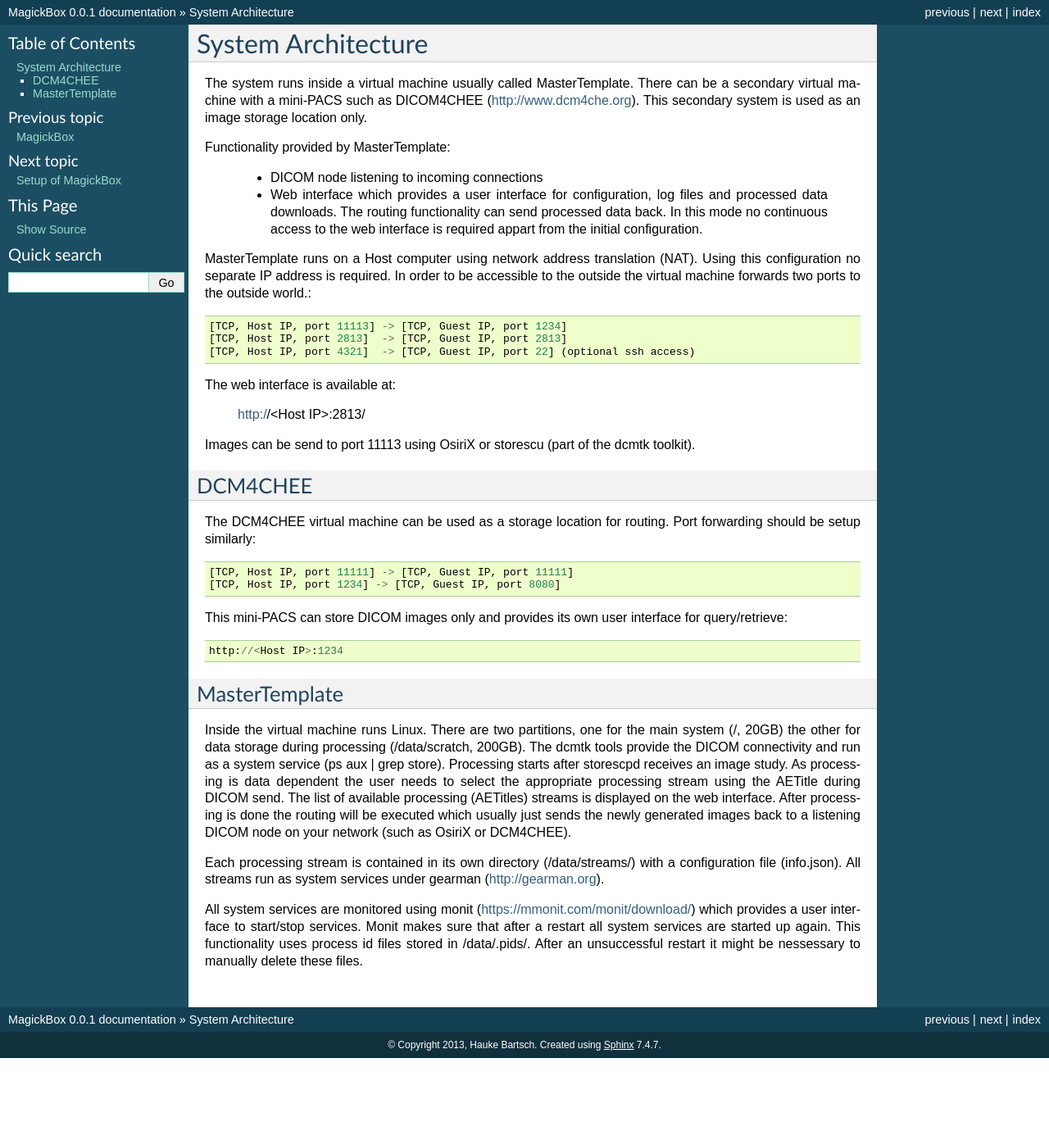
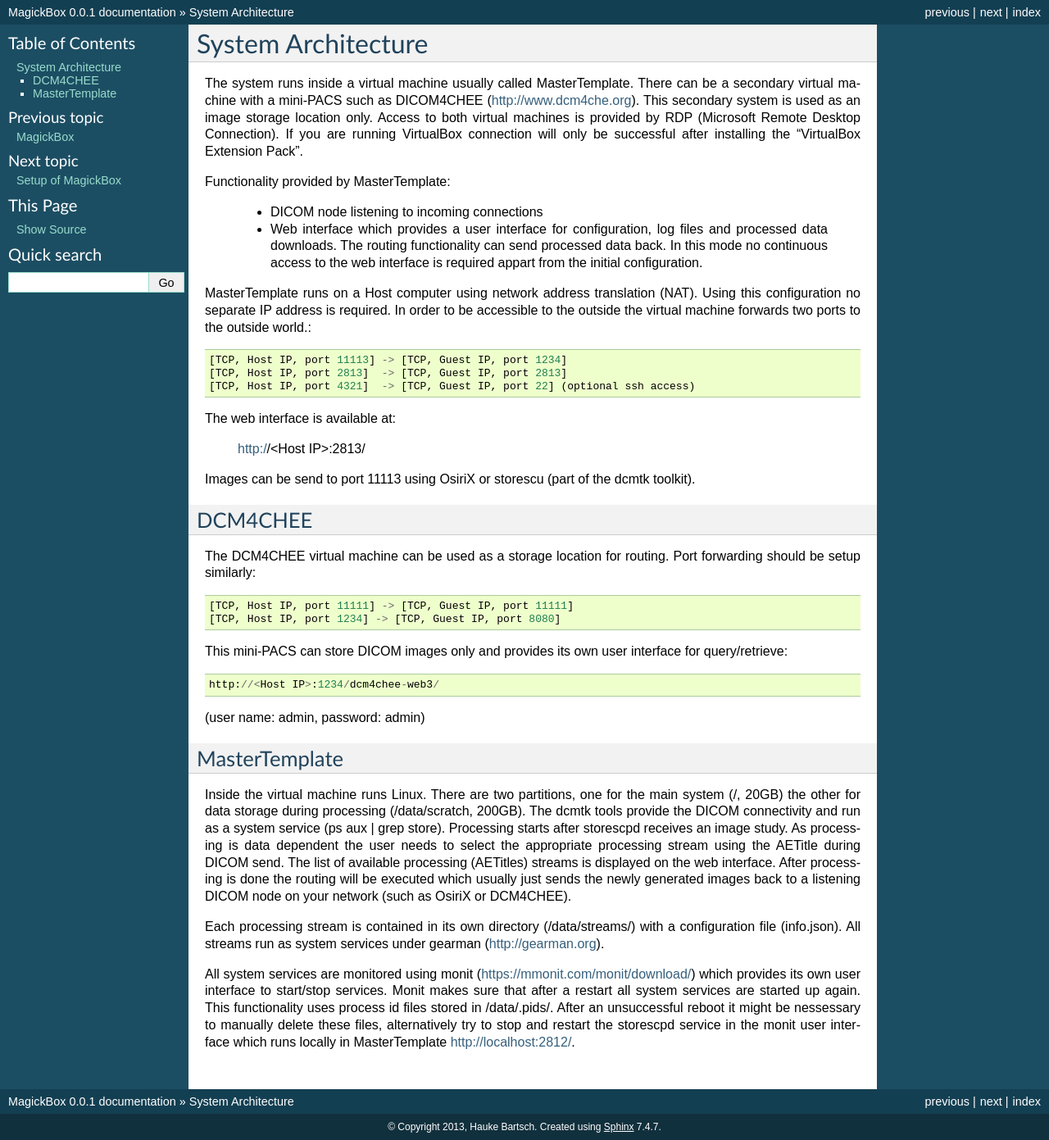
Before and after one commit to HaukeBartsch/MagickBox, a Sphinx documentation site: the page built from code/documentation/docs/source/Introduction.rst, in a window 1280 px wide. Shown: the whole page at 82% size. Built offline with Sphinx 7.4.7, drawn with Linux system fonts in a browser that asks for light colours; before the commit the page ends 1291 px from its top, so only the background shows below that.

Commit message:
reformat

```diff
--- a/code/documentation/docs/source/Introduction.rst
+++ b/code/documentation/docs/source/Introduction.rst
@@ -4,7 +4,7 @@
 System Architecture
 ********************
 
-The system runs inside a virtual machine usually called MasterTemplate. There can be a secondary virtual machine with a mini-PACS such as DICOM4CHEE (http://www.dcm4che.org). This secondary system is used as an image storage location only.
+The system runs inside a virtual machine usually called MasterTemplate. There can be a secondary virtual machine with a mini-PACS such as DICOM4CHEE (http://www.dcm4che.org). This secondary system is used as an image storage location only. Access to both virtual machines is provided by RDP (Microsoft Remote Desktop Connection). If you are running VirtualBox connection will only be successful after installing the "VirtualBox Extension Pack".
 
 Functionality provided by MasterTemplate:
 
@@ -33,8 +33,9 @@
 
 This mini-PACS can store DICOM images only and provides its own user interface for query/retrieve::
 
-    http://<Host IP>:1234
+    http://<Host IP>:1234/dcm4chee-web3/
 
+(user name: admin, password: admin)
 
 MasterTemplate
 ==============
@@ -43,4 +44,4 @@
 
 Each processing stream is contained in its own directory (/data/streams/) with a configuration file (info.json). All streams run as system services under gearman (http://gearman.org).
 
-All system services are monitored using monit (https://mmonit.com/monit/download/) which provides a user interface to start/stop services. Monit makes sure that after a restart all system services are started up again. This functionality uses process id files stored in /data/.pids/. After an unsuccessful restart it might be nessessary to manually delete these files.
+All system services are monitored using monit (https://mmonit.com/monit/download/) which provides its own user interface to start/stop services. Monit makes sure that after a restart all system services are started up again. This functionality uses process id files stored in /data/.pids/. After an unsuccessful reboot it might be nessessary to manually delete these files, alternatively try to stop and restart the storescpd service in the monit user interface which runs locally in MasterTemplate http://localhost:2812/.
```
